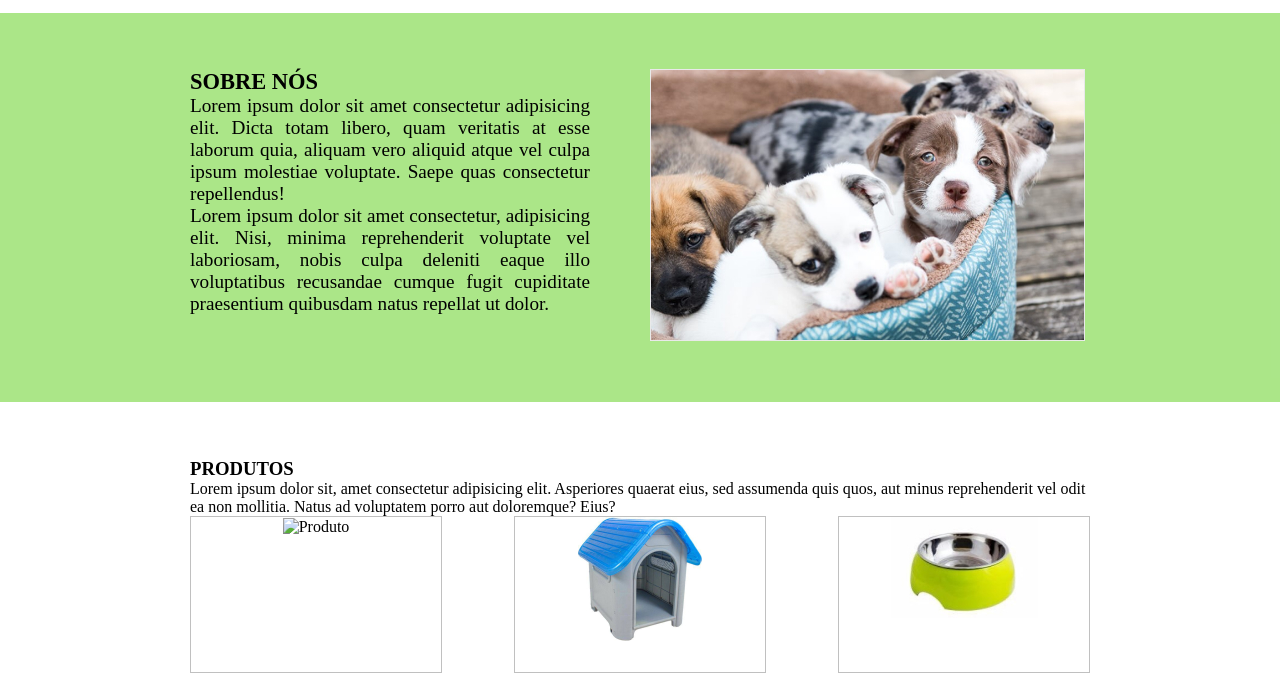
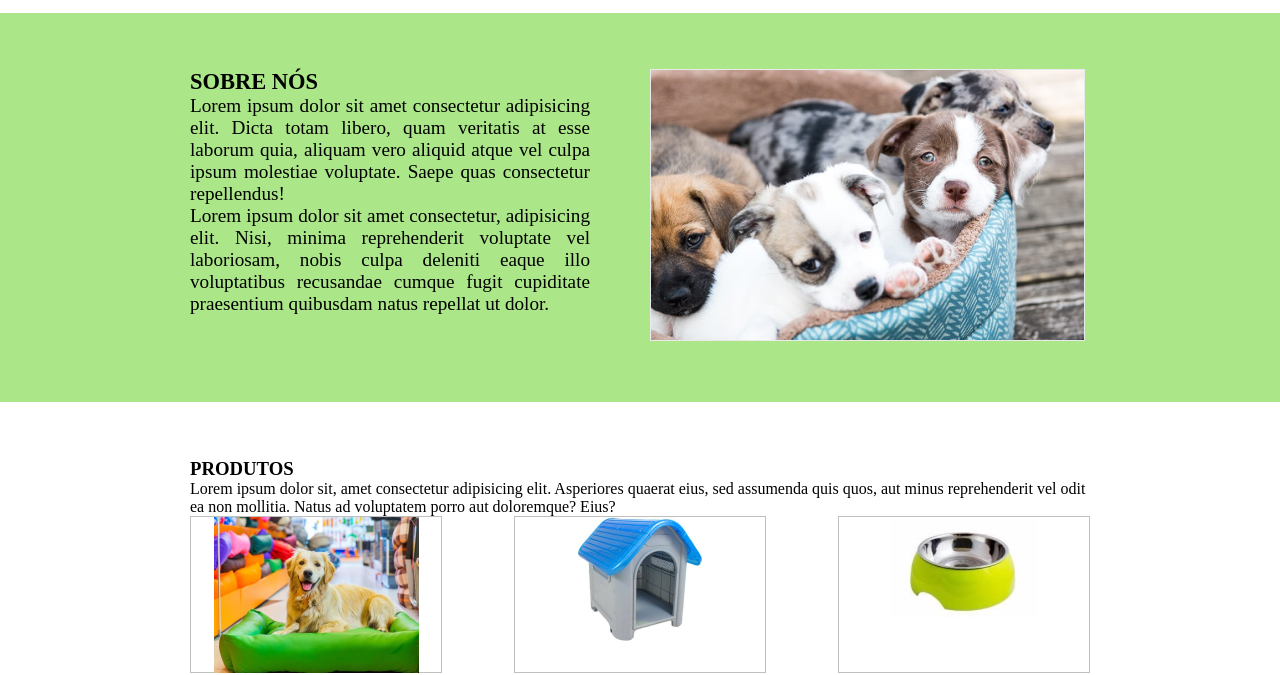
Before and after one commit to KaueSS/Projeto-PetShop, a plain HTML site: page index.html in a window 1280 px wide. Shown: the part 131-806 px from the top of the page. Drawn offline with Linux system fonts and the light colour scheme; files whose address does not match are found by name.

Commit message:
Update index.html

```diff
--- a/index.html
+++ b/index.html
@@ -49,7 +49,7 @@
             </p>
             <section class="flex-container">
                 <div class="produtos">
-                    <figure><img src="../imagens/produto-1.jpg" alt="Produto"></figure>
+                    <figure><img src="img/img-galeria-1.jpg" alt="Produto"></figure>
                     <h3>Produto #1</h3>
                     <p>R$150,00</p>
                     <a href="#"><button><img src="../imagens/patinha-preta.png" alt="">COMPRAR</button></a>
```
